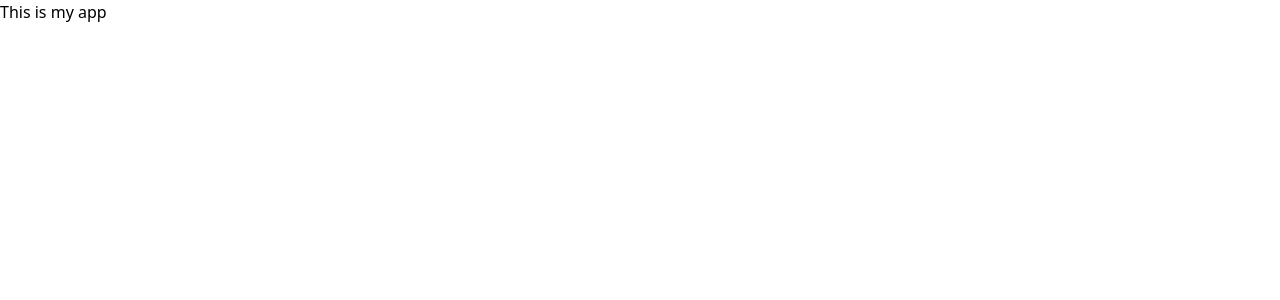
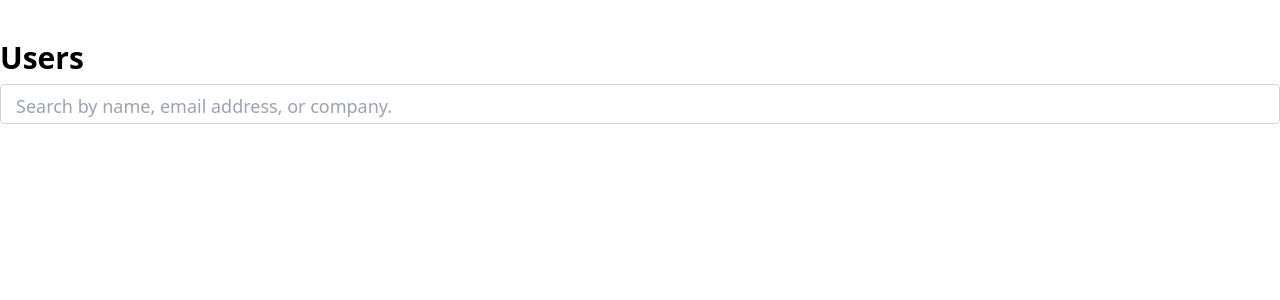
Before and after one commit to SeanBarker182/user-search, a React (Create React App) app: page / in a window 1280 px wide. Shown: the top 300 px of the page. Built offline with nearby package versions, Linux system fonts and the light colour scheme.

Commit message:
Adds the search input

```diff
--- a/src/App.js
+++ b/src/App.js
@@ -1,7 +1,10 @@
+import SearchInput from './components/SearchInput';
+
 function App() {
 	return (
-		<div>
-			<h1>This is my app</h1>
+		<div className='container mx-auto mt-10'>
+			<h1 className='text-3xl font-bold'>Users</h1>
+			<SearchInput />
 		</div>
 	);
 }
--- /dev/null
+++ b/src/components/SearchInput.js
@@ -0,0 +1,28 @@
+import { useState } from 'react';
+
+export default function SearchInput() {
+	const [focused, setFocused] = useState(false);
+	const [searchText, setSearchText] = useState('');
+
+	const notFocused =
+		'text-lg text-gray-400 absolute pointer-events-none ease-in duration-150 top-2 left-4 whitespace-nowrap overflow-hidden';
+	const isFocused =
+		'text-xs text-gray-400 absolute pointer-events-none ease-in duration-150 top-1 left-4 whitespace-nowrap overflow-hidden';
+
+	return (
+		<div className='relative mt-2'>
+			<input
+				value={searchText}
+				onChange={(e) => setSearchText(e.target.value)}
+				onFocus={() => setFocused(true)}
+				onBlur={() => {
+					if (searchText === '') setFocused(false);
+				}}
+				className='text-black text-opacity-75 text-lg w-full h-10 pt-4 px-4 mb-4 border border-gray-300 rounded'
+			/>
+			<span className={focused ? isFocused : notFocused}>
+				Search by name, email address, or company.
+			</span>
+		</div>
+	);
+}
```
Also changed, not shown: 1 other file (tests, documents, lock files or other folders).
